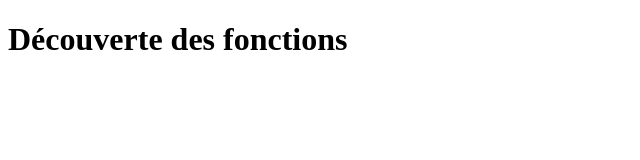
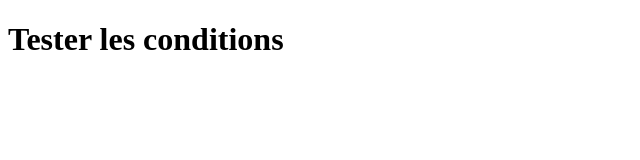
Before and after one commit to Salmaki/Mon-premier-projet-Git, a plain HTML site: page index.html in a window 1280 px wide. Shown: the whole page, without its empty margins (0-640 px from the left). Drawn offline with Linux system fonts and the light colour scheme.

Commit message:
Ajout du add index.html

```diff
--- a/index.html
+++ b/index.html
@@ -2,10 +2,10 @@
 <html lang="fr">
 <head>
   <meta charset="UTF-8">
-  <title>Fonctions JS</title>
+  <title>Conditions JS</title>
 </head>
 <body>
-  <h1>Découverte des fonctions</h1>
+  <h1>Tester les conditions</h1>
   <script src="script.js"></script>
 </body>
 </html>
```
